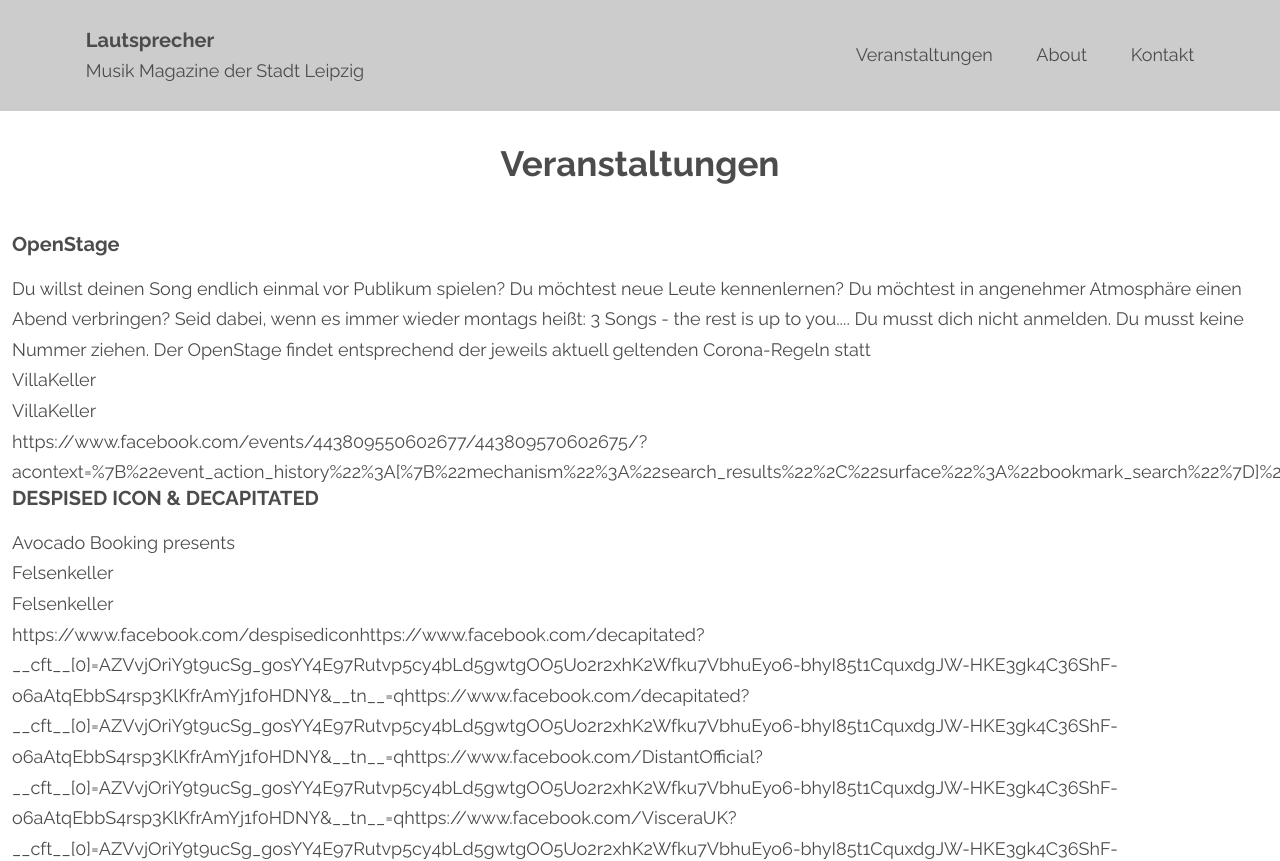
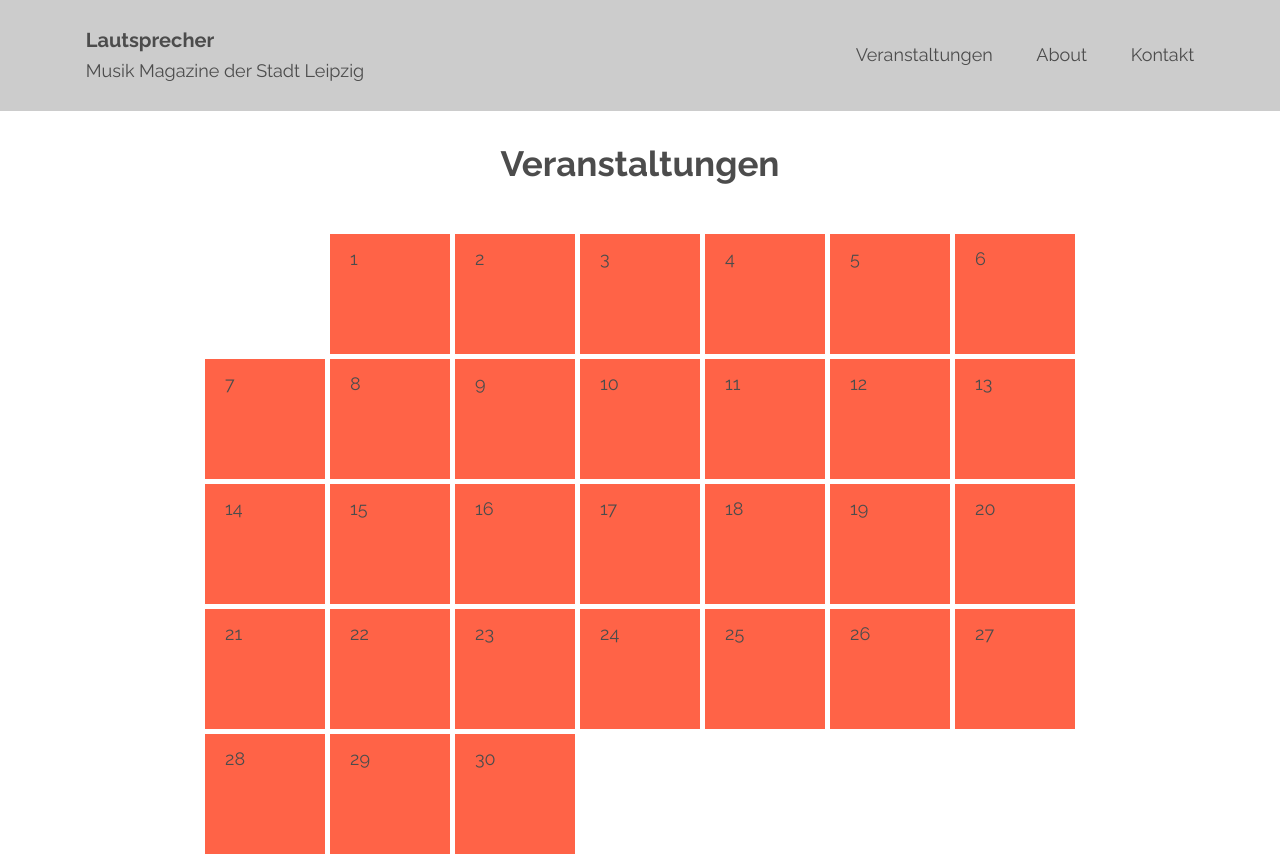
Before and after one commit to AlbertLeipzig/lautsprecher, a React (Create React App) app: page /events in a window 1280 px wide. Shown: the top 861 px of the page. Built offline with nearby package versions, Linux system fonts and the light colour scheme; a web font is replaced by a local one.

Commit message:
added calendar

```diff
--- /dev/null
+++ b/src/components/Calendar.js
@@ -0,0 +1,31 @@
+import { useState } from 'react';
+
+const today = new Date();
+const firstDay = new Date(today.getFullYear(), today.getMonth(), 1).getDay();
+const year = today.getFullYear();
+const month = today.getMonth();
+const day = today.getDate();
+/* const rawWeekDay = today.getDay(); */
+const freeDays = firstDay - 1;
+
+console.log(firstDay);
+
+function daysInMonth(month, year) {
+  return new Date(year, month, 0).getDate();
+}
+
+export const Calendar = () => {
+  const [days, setDays] = useState(30);
+  return (
+    <div className="calendar">
+      {freeDays && [...Array(freeDays)].map((day, id) => <div key={id}></div>)}{' '}
+      {[...Array(days)].map((_, i) => {
+        return (
+          <div className="calendar__day" key={i}>
+            <p>{i + 1}</p>
+          </div>
+        );
+      })}
+    </div>
+  );
+};
--- a/src/main.css
+++ b/src/main.css
@@ -143,15 +143,31 @@ footer {
   padding: 2vh 5vw;
 }
 
-main {
-  margin: auto 1.5vh 3vh;
-}
-
 button {
   background-color: #bbb;
   border: none;
   padding: 0.5em 1.5em;
   border-radius: 5px;
+}
+
+.calendar {
+  display: grid;
+  grid-template-columns: repeat(7, 1fr);
+  margin-bottom: 75vh;
+  gap: 5px;
+  width: fit-content;
+  margin: 5vh auto;
+  /* justify-items: center ; */
+}
+.calendar__day {
+  height: 100px;
+  width: 100px;
+  background-color: tomato;
+  padding: 10px;
+  overflow: hidden;
+}
+.calendar__day p {
+  margin-left: 10px;
 }
 
 .about h2, .about p {
--- /dev/null
+++ b/src/scss/components/_calendar.scss
@@ -0,0 +1,20 @@
+.calendar {
+  display: grid;
+  grid-template-columns: repeat(7, 1fr);
+  margin-bottom: 75vh;
+  gap: 5px;
+  width: fit-content;
+  margin: 5vh auto;
+  /* justify-items: center ; */
+  &__day {
+    height: 100px;
+    width: 100px;
+    background-color: tomato;
+    padding: 10px;
+    overflow: hidden;
+
+    & p {
+      margin-left: 10px;
+    }
+  }
+}
--- a/src/scss/components/_components.scss
+++ b/src/scss/components/_components.scss
@@ -1,4 +1,4 @@
 @forward "_header.scss";
 @forward "_footer.scss";
-@forward "_main.scss";
 @forward "_button.scss";
+@forward "_calendar.scss"
--- a/src/views/Events.jsx
+++ b/src/views/Events.jsx
@@ -1,4 +1,5 @@
 import eventsData from '../data/events.json';
+import { Calendar } from '../components/Calendar';
 
 const events = eventsData.events;
 
@@ -12,8 +13,10 @@ const formatStartDate = (eventStart) => {
 
 export const Events = () => {
   return (
+    <>
+      <h1>Veranstaltungen</h1>
+      <Calendar />
       <div className="calendar">
-      <h1>Veranstaltungen</h1>
         <div className="events-container">
           {events &&
             events.map((event, id) => (
@@ -44,5 +47,6 @@ export const Events = () => {
             ))}
         </div>
       </div>
+    </>
   );
 };
```
Also changed, not shown: src/logic/calendarLogic.js (added, +34 -0 lines), 1 other file (tests, documents, lock files or other folders). Lines whose indentation alone changed are shown as unchanged.
